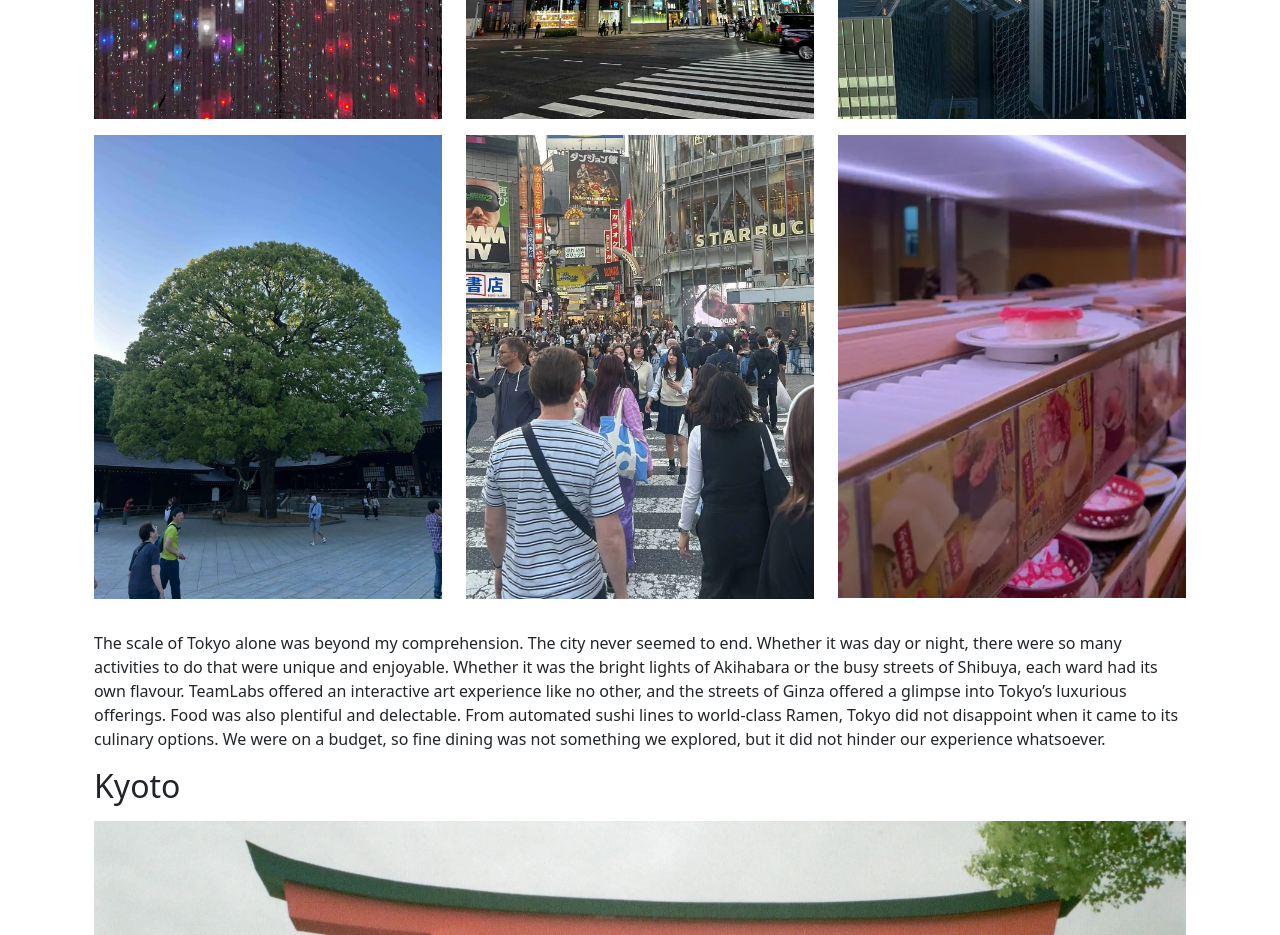
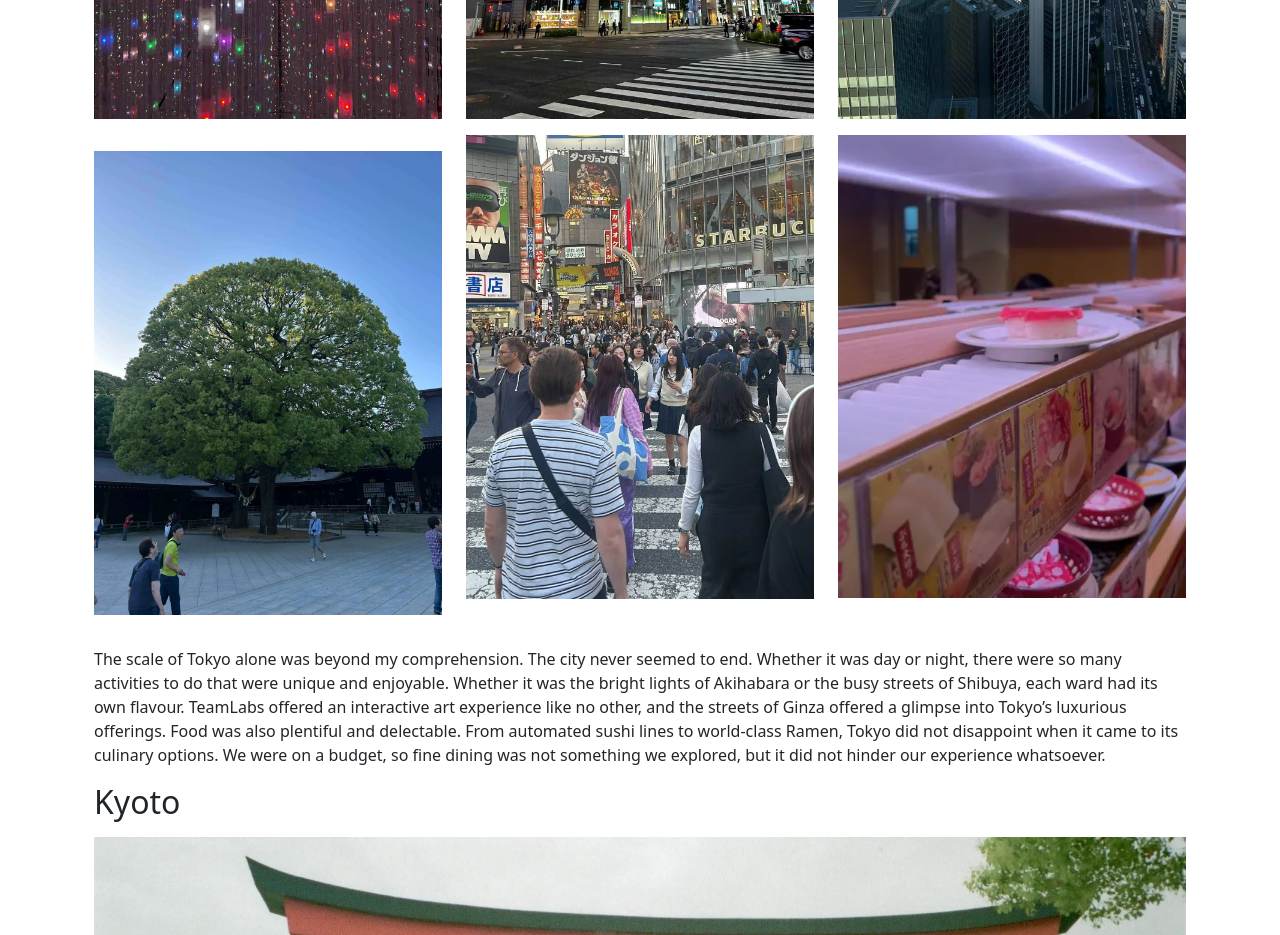
Before and after one commit to Jaganl24/ImJaganLidder.github.io, a plain HTML site: page Blog/Travel/Japan_2024.html in a window 1280 px wide. Shown: the part 1300-2235 px from the top of the page. Drawn offline with nearby package versions, Linux system fonts and the light colour scheme.

Commit message:
marginfixtreeimage

```diff
--- a/Blog/Travel/Japan_2024.html
+++ b/Blog/Travel/Japan_2024.html
@@ -51,7 +51,7 @@
         <div class="col">
         <img src="../Travel Images/WIMG_Shib2.webp" alt="" class="img-fluid w-100 ">
         </div>
-         <div class="col mb-3">
+         <div class="col mb-3 mt-3">
         <img src="../Travel Images/WIMG_Tree.webp" alt="" class="img-fluid w-100 ">
         </div>
         <div class="col mb-3">
```
